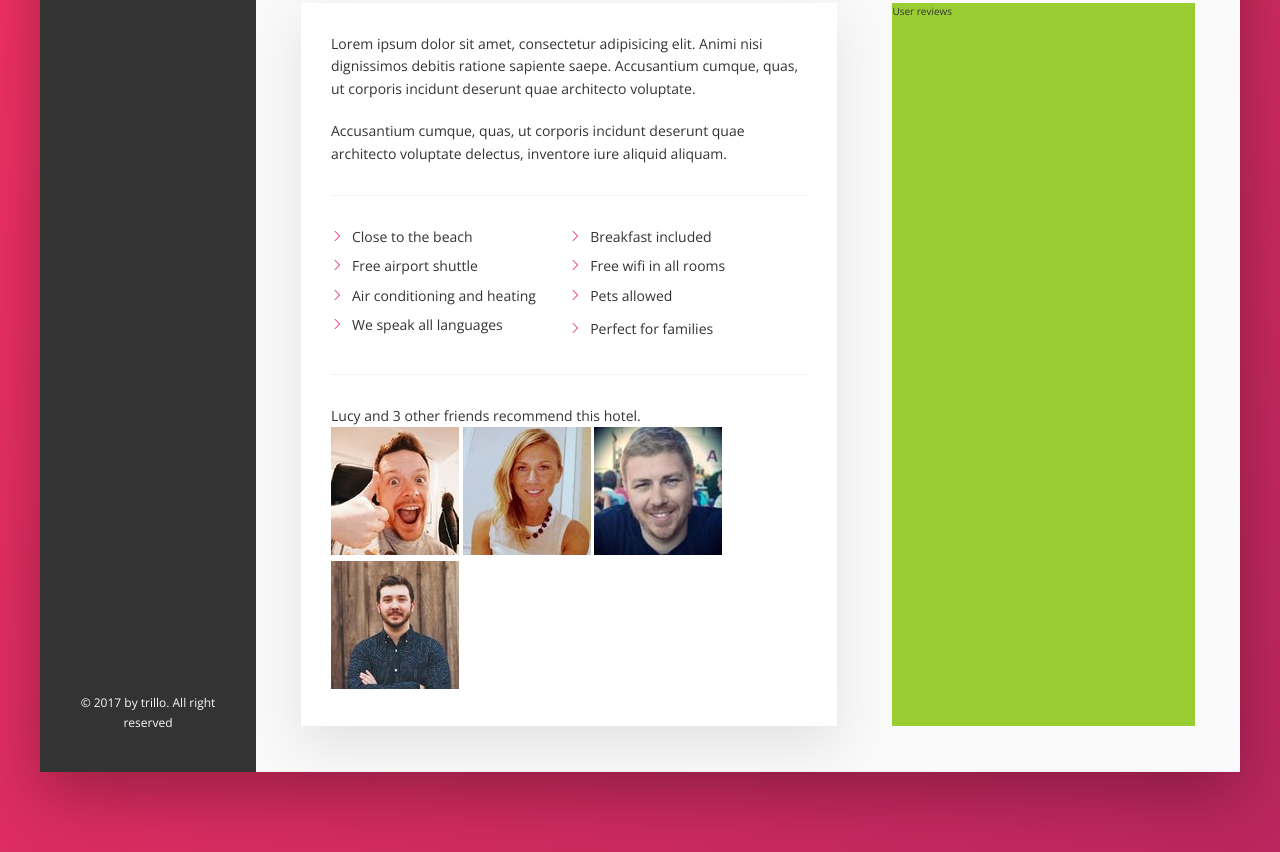
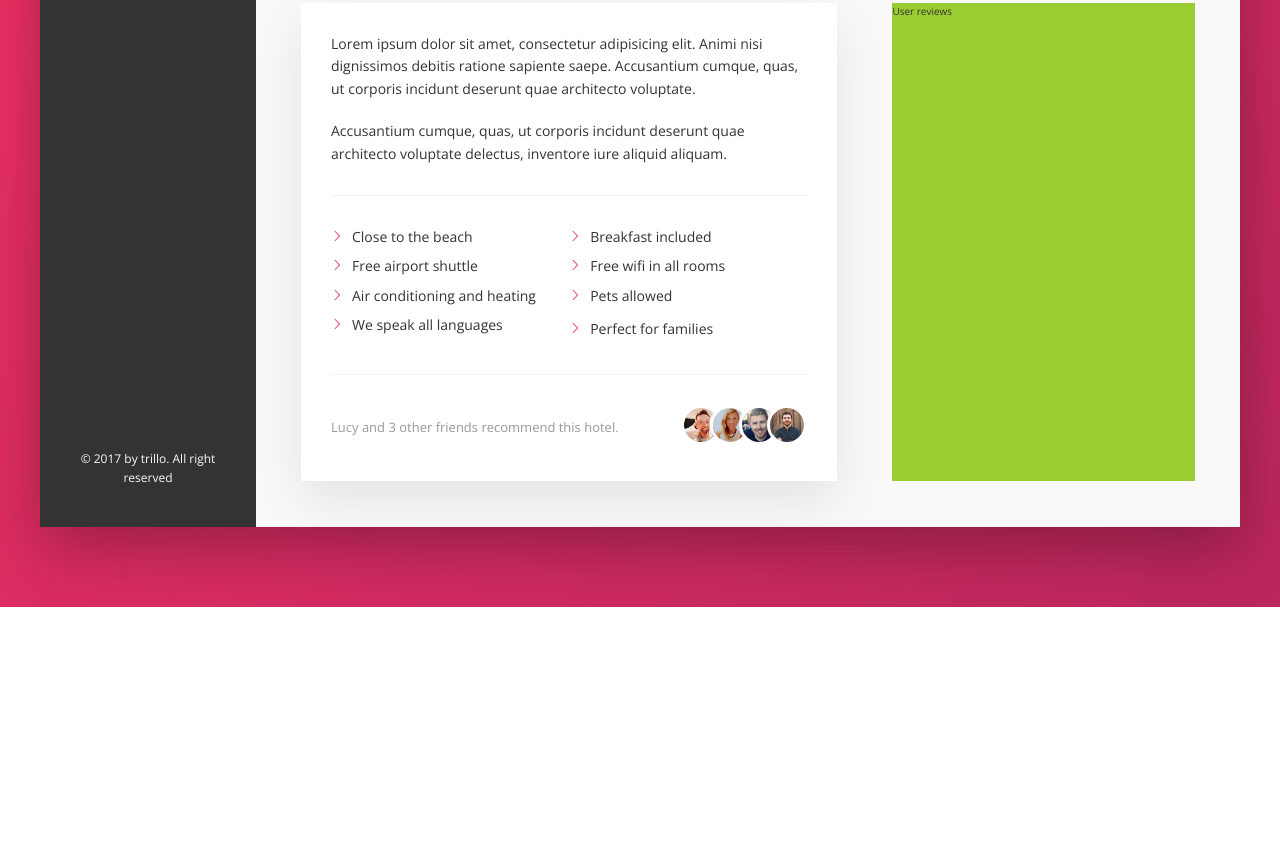
Before and after one commit to ChrisFelicien/Trillo, a plain HTML site: page index.html in a window 1280 px wide. Shown: the part 644-1496 px from the top of the page. After the commit the page ends 1251 px from the top, so only its background shows below. Drawn offline with nearby package versions, Linux system fonts and the light colour scheme.

Commit message:
Align and resize user images

```diff
--- a/css/style.css
+++ b/css/style.css
@@ -454,3 +454,34 @@ nav.user-nav > *:hover {
 .paragraph:not(:last-of-type) {
   margin-bottom: 2rem;
 }
+
+/*
+=========================================================
+========================================================
+========= RECOMMEND
+*/
+
+.recommend {
+  display: flex;
+  justify-content: space-between;
+  align-items: center;
+}
+
+.recommend__count {
+  color: var(--color-grey-dark-3);
+  font-size: 1.3rem;
+}
+
+.recommend__friend {
+}
+
+.recommend__photo {
+  width: 4rem;
+  height: 4rem;
+  border-radius: 50%;
+  border: 3px solid #fff;
+}
+
+.recommend__photo:not(:last-child) {
+  margin-right: -1.5rem;
+}
```
